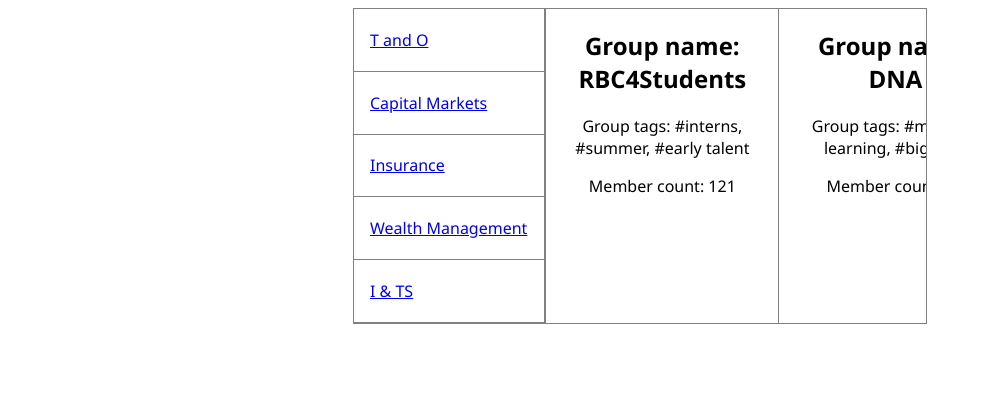
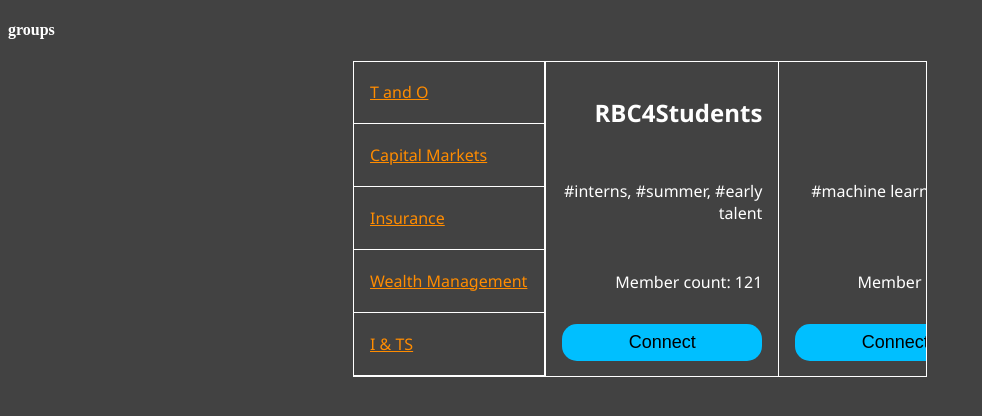
Before and after one commit to daphliu-zz/RBC_SummerHack, a plain HTML site: page index.html in a window 1280 px wide. Shown: the whole page, without its empty margins (0-982 px from the left). Drawn offline with Linux system fonts and the light colour scheme.

Commit message:
Update index.html

```diff
--- a/index.html
+++ b/index.html
@@ -8,7 +8,10 @@
     <style>
         body {
             --font: 'Segoe UI', Tahoma, Geneva, Verdana, sans-serif;
-            --border-color: gray;
+            --border-color: white;
+            --border-radius: 100px;
+            background-color: rgba(0, 0, 0, 0.74);
+            color: white
         }
 
         .groups-widget {
@@ -56,10 +59,28 @@
             flex: 1;
             border-right: 1px solid var(--border-color);
             cursor: pointer;
+            text-align:end;
+            display:flex;
+            flex-flow: column;
+            justify-content: space-evenly;
         }
 
         .carousel-item:first-child {
             border-left: 1px solid var(--border-color);
+        }
+
+        button {
+        border: none;
+        outline: 0;
+        display: inline-block;
+        padding: 8px;
+        color: black;
+        background-color: #00BFFF;
+        text-align: center;
+        cursor: pointer;
+        width: 100%;
+        font-size: 18px;
+        border-radius: 15px;
         }
     </style>
     <script async defer src="script.js"></script>
@@ -80,28 +101,38 @@
             listener function. The event listener is called with
             a CustomEvent object, which has a groupName and department attached under the detail property.
     -->
-    <div class="groups-widget" style="width: 572px; height: 314px;">
+
+
         <template id="department-template">
             <li class="department">
-                <a href="#"></a>
+                <a
+                href="#"
+                style="color: #FF8C00"
+                </a>
             </li>
         </template>
+        <div class="subscribe-agileits-w3layouts">
+                <div class="sub-top">
+                <h4>groups </h4>
+                </div>
+        <div class="groups-widget" style="width: 572px; height: 314px;">
         <ul class="departments" id="departments"></ul>
 
         <template id="group-template">
+
             <div class="carousel-item">
+
                 <h2>
-                    Group name:
                     <span class="group-name"></span>
                 </h2>
                 <p>
-                    Group tags:
                     <span class="group-tags"></span>
                 </p>
                 <p>
                     Member count:
                     <span class="group-member-count"></span>
                 </p>
+                <button>Connect</button>
             </div>
         </template>
         <section class="carousel" id="carousel">
```
